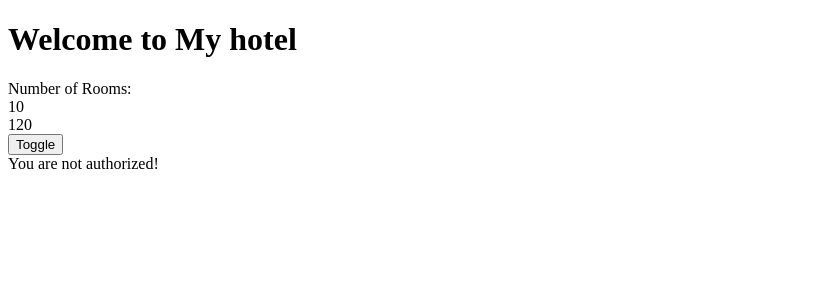
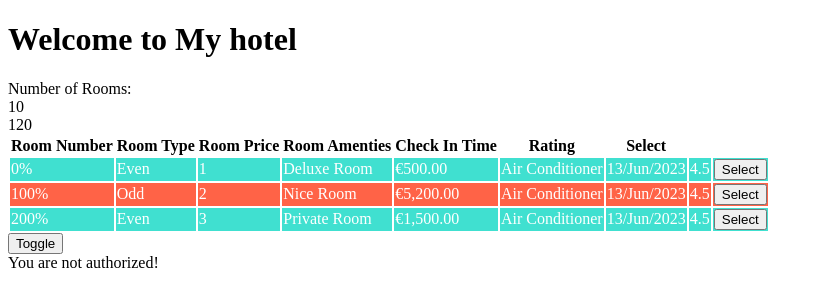
Before and after one commit to maykaltenev/angular-free-code-camp, an Angular app in the folder hotelinvetoryapp/: page / in a window 1280 px wide. Shown: the top 306 px of the page, without its empty margins (0-823 px from the left). Built offline with nearby package versions, Linux system fonts and the light colour scheme.

Commit message:
updating the room-list

```diff
--- a/hotelinvetoryapp/src/app/rooms/room-list/room-list.component.css
+++ b/hotelinvetoryapp/src/app/rooms/room-list/room-list.component.css
@@ -0,0 +1,9 @@
+.even {
+  background-color: turquoise;
+  color: white;
+}
+
+.odd {
+  background-color: tomato;
+  color: white;
+}
--- a/hotelinvetoryapp/src/app/rooms/room-list/room-list.component.html
+++ b/hotelinvetoryapp/src/app/rooms/room-list/room-list.component.html
@@ -6,14 +6,11 @@
     <th>Room Amenties</th>
     <th>Check In Time</th>
     <th>Rating</th>
+    <th>Select</th>
   </tr>
   <tr
-    *ngFor="
-      let room of rooms | slice : 0 : 2;
-      let e = even;
-      let o = odd;
-      let i = index
-    "
+    [ngClass]="e ? 'even' : 'odd'"
+    *ngFor="let room of rooms; let e = even; let o = odd; let i = index"
   >
     <td>{{ i | percent }}</td>
     <td>{{ e ? "Even" : "Odd" }}</td>
@@ -24,5 +21,6 @@
     <td>{{ room.amenities | titlecase }}</td>
     <td>{{ room.checkinTime | date : "dd/MMM/yyyy" }}</td>
     <td>{{ room.rating | number : "1.0" }}</td>
+    <td><button class="btn" (click)="selectRoom(room)">Select</button></td>
   </tr>
 </table>
--- a/hotelinvetoryapp/src/app/rooms/room-list/room-list.component.ts
+++ b/hotelinvetoryapp/src/app/rooms/room-list/room-list.component.ts
@@ -1,15 +1,19 @@
-import { Component, EventEmitter, Input, Output } from '@angular/core';
-import { RoomList } from './../rooms';
+import { Component, EventEmitter, Input, OnInit, Output } from '@angular/core';
+import { RoomList } from '../rooms';
 @Component({
   selector: 'app-room-list',
   templateUrl: './room-list.component.html',
   styleUrls: ['./room-list.component.css'],
 })
-export class RoomListComponent {
+export class RoomListComponent implements OnInit {
   @Input() rooms: RoomList[] = [];
   @Output() selectedRoom = new EventEmitter<RoomList>();
 
   constructor() {}
 
   ngOnInit(): void {}
+
+  selectRoom(room: RoomList) {
+    this.selectedRoom.emit(room);
+  }
 }
--- a/hotelinvetoryapp/src/app/rooms/rooms.component.html
+++ b/hotelinvetoryapp/src/app/rooms/rooms.component.html
@@ -6,8 +6,12 @@
 {{ rooms?.availableRooms ?? "No rooms" }}
 <!-- {{ roomList | json }} -->
 
-<div *ngIf="selectRoom">{{ selectedRoom | json }}</div>
+<div *ngIf="selectedRoom">{{ selectedRoom | json }}</div>
 <div *ngIf="rooms?.availableRooms">
+  <app-room-list
+    [rooms]="roomList"
+    (selectedRoom)="selectRoom($event)"
+  ></app-room-list>
   <!-- {{ roomList }} -->
 </div>
 <button (click)="toggle()">Toggle</button>
--- a/hotelinvetoryapp/src/app/rooms/rooms.component.ts
+++ b/hotelinvetoryapp/src/app/rooms/rooms.component.ts
@@ -7,14 +7,11 @@ import { Room, RoomList } from './rooms';
   styleUrls: ['./rooms.component.css'],
 })
 export class RoomsComponent {
-  selectRoom($event: Event) {
-    throw new Error('Method not implemented.');
-  }
-
   selectedRoom!: RoomList;
   hotelName = 'My hotel';
   numberOfRooms = 10;
   hideRooms = false;
+
   rooms: Room = {
     totalRooms: 20,
     availableRooms: 120,
@@ -58,6 +55,9 @@ export class RoomsComponent {
       },
     ];
   }
+  selectRoom(room: RoomList) {
+    this.selectedRoom = room;
+  }
   toggle() {
     this.hideRooms = !this.hideRooms;
   }
```
